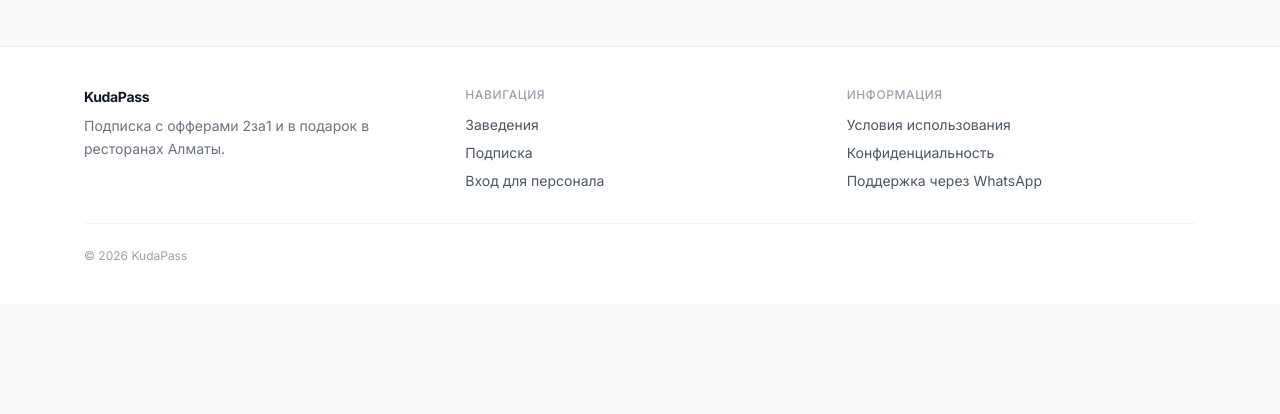
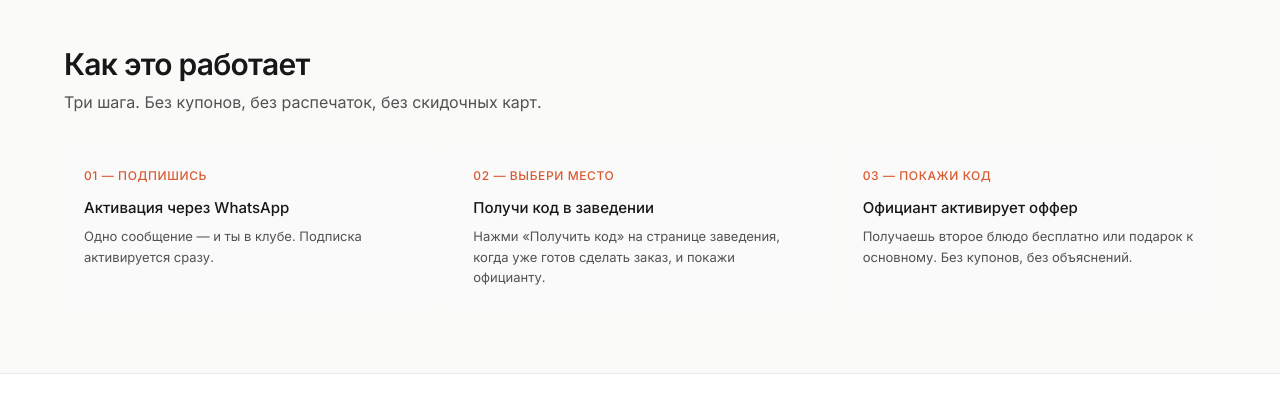
Before and after one commit to kudreyev/almaty-dining-club, a Next.js app: page / in a window 1280 px wide. Shown: the part 1310-1724 px from the top of the page. Before the commit the page ends 1614 px from the top, so only its background shows below. Built offline with nearby package versions, Linux system fonts and the light colour scheme; no server answers; the database is empty.

Commit message:
Update homepage layout: modify VenuesSection styles for improved spacing, and add a new "How It Works" section detailing the subscription process with a three-step guide for user clarity.

```diff
--- a/src/app/page.tsx
+++ b/src/app/page.tsx
@@ -224,7 +224,7 @@ export default async function HomePage() {
       {/* СПИСОК ЗАВЕДЕНИЙ */}
       <div
         id="venues"
-        className="mx-auto max-w-6xl px-5 py-8 pb-24 md:py-12 md:pb-12"
+        className="mx-auto max-w-6xl px-5 py-8 md:py-12"
       >
         <VenuesSection
           restaurants={restaurantsWithStatus}
@@ -236,6 +236,55 @@ export default async function HomePage() {
           applyCount={restaurantsWithStatus.length}
         />
       </div>
+
+      {/* КАК ЭТО РАБОТАЕТ */}
+      <section className="px-5 pb-24 md:pb-16">
+        <div className="mx-auto max-w-6xl">
+          <h2 className="text-2xl font-semibold tracking-tight text-neutral-900 sm:text-3xl">
+            Как это работает
+          </h2>
+          <p className="mt-2 text-sm text-neutral-600 md:text-base">
+            Три шага. Без купонов, без распечаток, без скидочных карт.
+          </p>
+
+          <div className="mt-8 grid grid-cols-1 gap-4 md:grid-cols-3">
+            {[
+              {
+                eyebrow: '01 — ПОДПИШИСЬ',
+                title: 'Активация через WhatsApp',
+                description: 'Одно сообщение — и ты в клубе. Подписка активируется сразу.',
+              },
+              {
+                eyebrow: '02 — ВЫБЕРИ МЕСТО',
+                title: 'Получи код в заведении',
+                description:
+                  'Нажми «Получить код» на странице заведения, когда уже готов сделать заказ, и покажи официанту.',
+              },
+              {
+                eyebrow: '03 — ПОКАЖИ КОД',
+                title: 'Официант активирует оффер',
+                description:
+                  'Получаешь второе блюдо бесплатно или подарок к основному. Без купонов, без объяснений.',
+              },
+            ].map((step) => (
+              <div
+                key={step.eyebrow}
+                className="rounded-md bg-neutral-50 px-5 py-[22px]"
+              >
+                <p className="mb-3 text-xs font-medium tracking-wider text-primary">
+                  {step.eyebrow}
+                </p>
+                <h3 className="mb-1.5 text-[15px] font-medium text-neutral-900">
+                  {step.title}
+                </h3>
+                <p className="text-[13px] leading-[1.55] text-neutral-600">
+                  {step.description}
+                </p>
+              </div>
+            ))}
+          </div>
+        </div>
+      </section>
     </>
   )
 }
```
